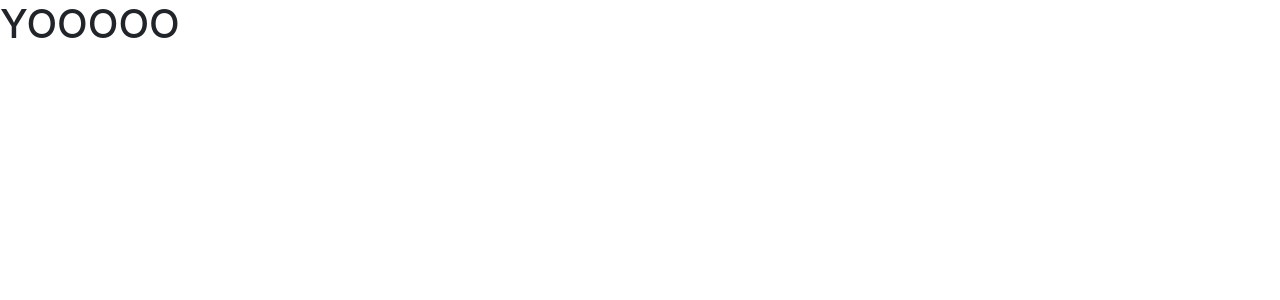
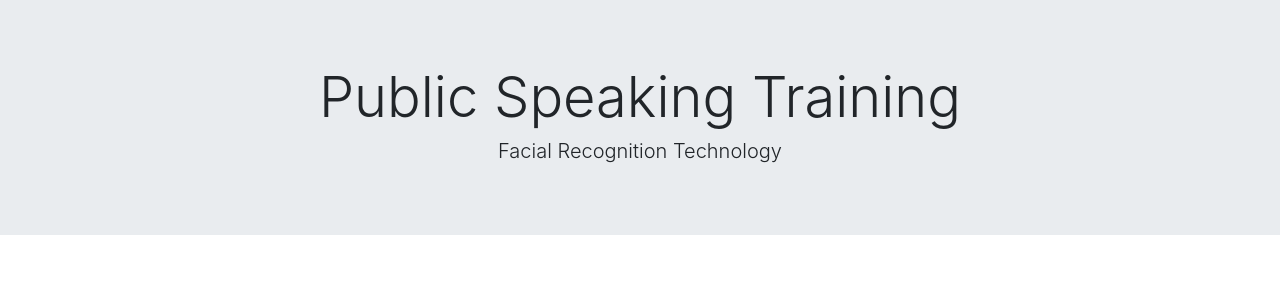
Before and after one commit to DanielEduardoAshley/speakeasy, a React (Create React App) app: page / in a window 1280 px wide. Shown: the top 300 px of the page. Built offline with nearby package versions, Linux system fonts and the light colour scheme.

Commit message:
setting up nav

```diff
--- a/src/App.js
+++ b/src/App.js
@@ -3,6 +3,8 @@ import { HashRouter, Route } from 'react-router-dom';
 
 
 import Home from './containers/home';
+
+
 
 class App extends React.Component {
     constructor(props){
@@ -11,10 +13,12 @@ class App extends React.Component {
     }
 
 
+
     render() {
       return(
       <HashRouter>
         <Route path='/' exact component={Home} />
+
        </HashRouter>
       );
     };
--- a/src/containers/home.js
+++ b/src/containers/home.js
@@ -8,7 +8,21 @@ class Home extends React.Component {
 
     render(){
         return(
-            <h1>YOOOOO</h1>
+        <div style={{textAlign:'center'}}>
+
+        <div className="jumbotron jumbotron-fluid">
+          <div className="container">
+            <h1 className="display-4"> Public Speaking Training</h1>
+            <h2 className="lead">Facial Recognition Technology </h2>
+          </div>
+        </div>
+      </div>
+
+
+
+
+
+
         );
     }
 }
```
